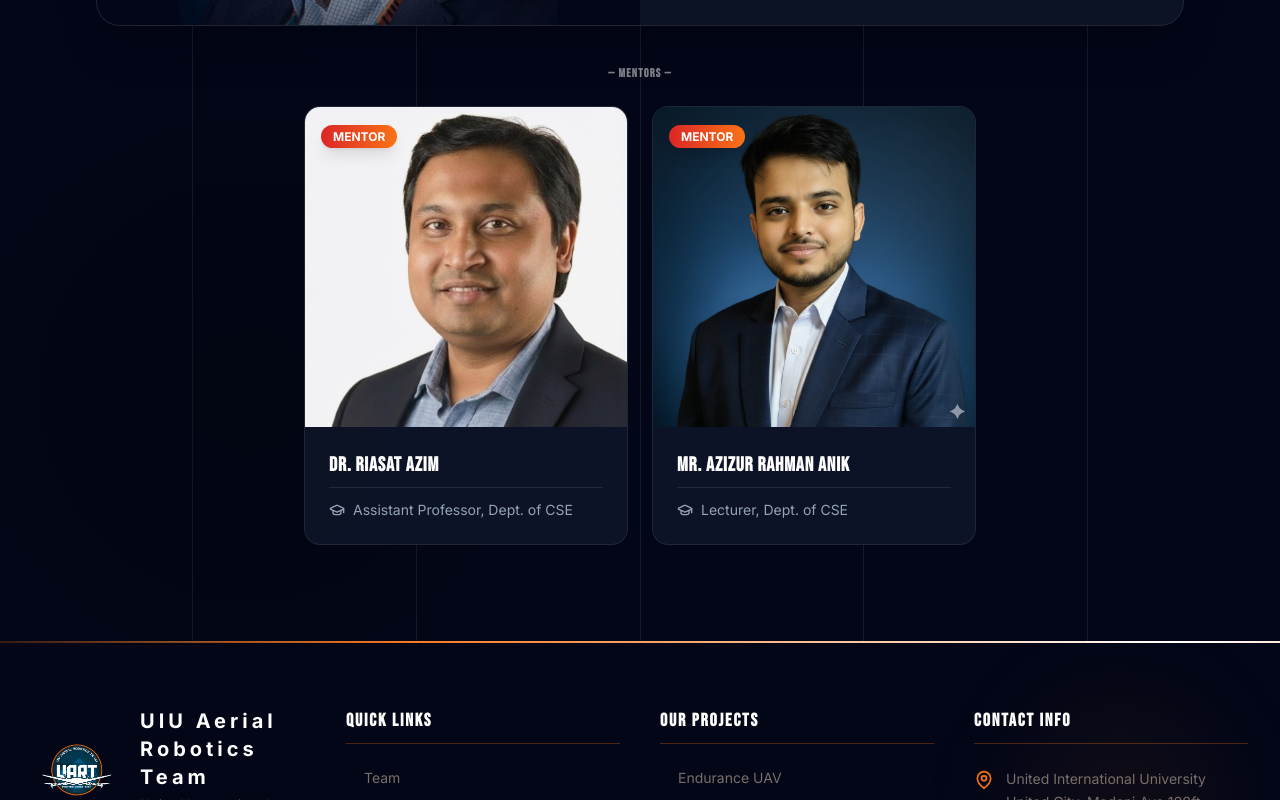
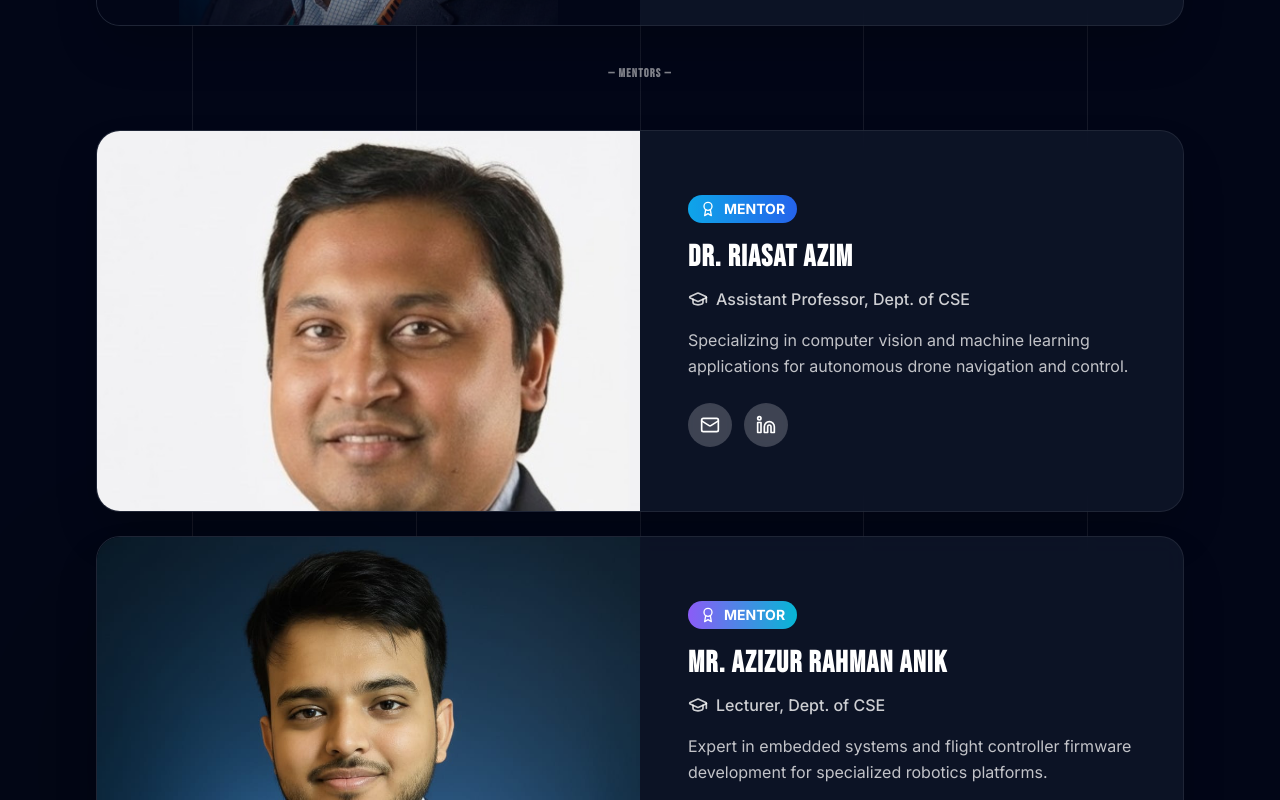
Before and after one commit to ifta-faisal/Web, a React (Vite) app: page /mentor in a window 1280 px wide. Shown: the part 1260-2060 px from the top of the page. Built offline with nearby package versions, Linux system fonts and the light colour scheme.

Commit message:
Modernize mentor cards layout and refactor LeadershipCard component

```diff
--- a/src/components/Mentors.tsx
+++ b/src/components/Mentors.tsx
@@ -39,21 +39,128 @@ const mentors = [
     id: 'mentor-1',
     name: 'Dr. Riasat Azim',
     role: 'MENTOR',
+    category: 'mentor' as const,
     department: 'Assistant Professor, Dept. of CSE',
     image: mentor2,
+    bio: 'Specializing in computer vision and machine learning applications for autonomous drone navigation and control.',
     email: 'riasat@cse.uiu.ac.bd',
     linkedin: 'https://www.linkedin.com/in/riasat-azim-23812356',
+    gradient: 'from-[#0ea5e9] to-[#2563eb]',
   },
   {
     id: 'mentor-2',
     name: 'Mr. Azizur Rahman Anik',
     role: 'MENTOR',
+    category: 'mentor' as const,
     department: 'Lecturer, Dept. of CSE',
     image: mentor3,
+    bio: 'Expert in embedded systems and flight controller firmware development for specialized robotics platforms.',
     email: 'azizur@cse.uiu.ac.bd',
     linkedin: 'https://www.linkedin.com/in/azizur-rahman-anik-056220260',
+    gradient: 'from-[#8b5cf6] to-[#06b6d4]',
   },
 ];
+
+const LeadershipCard = ({ person }: { person: any }) => (
+  <div className="group relative">
+    {/* Glow */}
+    <div className={`absolute inset-0 bg-gradient-to-r ${person.gradient || 'from-primary to-accent'} rounded-3xl blur-2xl opacity-0 group-hover:opacity-20 transition duration-500`} />
+
+    <div className="relative rounded-3xl overflow-hidden shadow-2xl border border-white/[0.08] bg-[rgba(15,23,42,0.8)] backdrop-blur-md">
+      <div className="grid md:grid-cols-2">
+
+        {/* ── Left: Photo or Placeholder ── */}
+        {person.isPlaceholder ? (
+          <div className="relative h-64 md:h-80 flex flex-col items-center justify-center bg-black/20">
+            <div className="w-28 h-28 rounded-full border-4 border-dashed border-white/30 flex items-center justify-center mb-4">
+              <UserPlus className="w-12 h-12 text-white/50" />
+            </div>
+            <p className="text-white/60 text-sm font-semibold tracking-widest uppercase">Position Open</p>
+          </div>
+        ) : (
+          <div className="relative overflow-hidden bg-[#020617]" style={{ minHeight: '380px' }}>
+            {/* Unified background glow for leadership cards */}
+            <div className={`absolute inset-0 bg-[radial-gradient(circle_at_50%_40%,${person.id.includes('mentor') ? '#1e3a8a' : '#1e3a8a'} 0%,transparent_75%)] opacity-30`} />
+
+            <img
+              src={person.image}
+              alt={person.name}
+              className={`ju-reveal w-full h-full absolute inset-0 transition-transform duration-700 ${person.id === 'director' || person.id === 'vc-advisor'
+                ? 'object-contain scale-[0.85] group-hover:scale-[0.9] translate-y-2'
+                : 'object-cover object-top group-hover:scale-105'
+                }`}
+              style={{
+                objectPosition: (person.id === 'director' || person.id === 'vc-advisor') ? 'center center' : 'center 0%',
+                maskImage: (person.id === 'director' || person.id === 'vc-advisor')
+                  ? 'radial-gradient(circle at 50% 45%, black 20%, transparent 90%)'
+                  : 'none',
+                WebkitMaskImage: (person.id === 'director' || person.id === 'vc-advisor')
+                  ? 'radial-gradient(circle at 50% 45%, black 20%, transparent 90%)'
+                  : 'none',
+              }}
+            />
+          </div>
+        )}
+
+        {/* ── Right: Content ── */}
+        <div className="p-8 md:p-12 flex flex-col justify-center text-white">
+          {/* Role badge */}
+          <div className={`inline-flex items-center gap-2 px-3 py-1 bg-gradient-to-r ${person.gradient || 'from-primary to-accent'} backdrop-blur-sm rounded-full text-sm font-bold mb-4 w-fit`}>
+            <Award className="w-4 h-4" />
+            {person.role}
+          </div>
+
+          {person.isPlaceholder ? (
+            <>
+              <h3 className="ju-reveal text-2xl md:text-3xl font-black mb-3 text-white/60 italic">
+                To Be Announced
+              </h3>
+              <p className="ju-reveal text-white/50 leading-relaxed">
+                We are actively seeking an experienced advisor to join our team. Stay tuned for updates.
+              </p>
+            </>
+          ) : (
+            <>
+              <h3 className="ju-reveal text-2xl md:text-3xl font-black mb-3">
+                {person.name}
+              </h3>
+              <div className="flex items-center text-white/80 mb-4">
+                <GraduationCap className="w-5 h-5 mr-2 flex-shrink-0" />
+                <span className="font-medium">{person.department}</span>
+              </div>
+              {person.bio && (
+                <p className="ju-reveal text-white/75 leading-relaxed mb-6">
+                  {person.bio}
+                </p>
+              )}
+              <div className="flex gap-3">
+                {person.email && (
+                  <a
+                    href={`mailto:${person.email}`}
+                    target="_blank" rel="noopener noreferrer"
+                    className="p-3 bg-white/20 backdrop-blur-sm rounded-full hover:bg-white hover:text-primary transition-all duration-300"
+                  >
+                    <Mail className="w-5 h-5" />
+                  </a>
+                )}
+                {person.linkedin && (
+                  <a
+                    href={person.linkedin}
+                    target="_blank" rel="noopener noreferrer"
+                    className="p-3 bg-white/20 backdrop-blur-sm rounded-full hover:bg-white hover:text-primary transition-all duration-300"
+                  >
+                    <Linkedin className="w-5 h-5" />
+                  </a>
+                )}
+              </div>
+            </>
+          )}
+        </div>
+
+      </div>
+    </div>
+  </div>
+);
 
 const Mentors = () => {
   const [filter, setFilter] = useState<'all' | 'advisor' | 'director' | 'mentor'>('all');
@@ -113,176 +220,31 @@ const Mentors = () => {
         </div>
 
         {/* ════════════════════════════════════════════════════════════
-            ── FEATURED: Advisor + Director (wide horizontal cards) ──
+            ── ADVISORS & DIRECTORS ──
             ════════════════════════════════════════════════════════════ */}
         {showFeatured && (
           <div className="flex flex-col gap-6 mb-10">
             {visibleFeatured.map(person => (
-              <div key={person.id} className="group relative">
-                {/* Glow */}
-                <div className={`absolute inset-0 bg-gradient-to-r ${person.gradient} rounded-3xl blur-2xl opacity-0 group-hover:opacity-20 transition duration-500`} />
-
-                <div className="relative rounded-3xl overflow-hidden shadow-2xl border border-white/[0.08] bg-[rgba(15,23,42,0.8)] backdrop-blur-md">
-                  <div className="grid md:grid-cols-2">
-
-                    {/* ── Left: Photo or Placeholder ── */}
-                    {person.isPlaceholder ? (
-                      <div className="relative h-64 md:h-80 flex flex-col items-center justify-center bg-black/20">
-                        <div className="w-28 h-28 rounded-full border-4 border-dashed border-white/30 flex items-center justify-center mb-4">
-                          <UserPlus className="w-12 h-12 text-white/50" />
-                        </div>
-                        <p className="ju-reveal text-white/60 text-sm font-semibold tracking-widest uppercase">Position Open</p>
-                      </div>
-                    ) : (
-                      <div className="relative overflow-hidden bg-[#020617]" style={{ minHeight: '380px' }}>
-                        {/* Unified background glow for leadership cards */}
-                        <div className="absolute inset-0 bg-[radial-gradient(circle_at_50%_40%,#1e3a8a_0%,transparent_75%)] opacity-30" />
-
-                        <img
-                          src={(person as typeof featured[1]).image}
-                          alt={person.name}
-                          className={`ju-reveal w-full h-full absolute inset-0 transition-transform duration-700 ${person.id === 'director' || person.id === 'vc-advisor'
-                              ? 'object-contain scale-[0.85] group-hover:scale-[0.9] translate-y-2'
-                              : 'object-cover object-top group-hover:scale-105'
-                            }`}
-                          style={{
-                            objectPosition: (person.id === 'director' || person.id === 'vc-advisor') ? 'center center' : 'center 0%',
-                            maskImage: (person.id === 'director' || person.id === 'vc-advisor')
-                              ? 'radial-gradient(circle at 50% 45%, black 20%, transparent 90%)'
-                              : 'none',
-                            WebkitMaskImage: (person.id === 'director' || person.id === 'vc-advisor')
-                              ? 'radial-gradient(circle at 50% 45%, black 20%, transparent 90%)'
-                              : 'none',
-                          }}
-                        />
-                      </div>
-                    )}
-
-                    {/* ── Right: Content ── */}
-                    <div className="p-8 md:p-12 flex flex-col justify-center text-white">
-                      {/* Role badge */}
-                      <div className={`inline-flex items-center gap-2 px-3 py-1 bg-gradient-to-r ${person.gradient} backdrop-blur-sm rounded-full text-sm font-bold mb-4 w-fit`}>
-                        <Award className="w-4 h-4" />
-                        {person.role}
-                      </div>
-
-                      {person.isPlaceholder ? (
-                        <>
-                          <h3 className="ju-reveal text-2xl md:text-3xl font-black mb-3 text-white/60 italic">
-                            To Be Announced
-                          </h3>
-                          <p className="ju-reveal text-white/50 leading-relaxed">
-                            We are actively seeking an experienced advisor to join our team. Stay tuned for updates.
-                          </p>
-                        </>
-                      ) : (
-                        <>
-                          <h3 className="ju-reveal text-2xl md:text-3xl font-black mb-3">
-                            {person.name}
-                          </h3>
-                          <div className="flex items-center text-white/80 mb-4">
-                            <GraduationCap className="w-5 h-5 mr-2 flex-shrink-0" />
-                            <span className="font-medium">{(person as typeof featured[1]).department}</span>
-                          </div>
-                          {(person as typeof featured[1]).bio && (
-                            <p className="ju-reveal text-white/75 leading-relaxed mb-6">
-                              {(person as typeof featured[1]).bio}
-                            </p>
-                          )}
-                          <div className="flex gap-3">
-                            {(person as typeof featured[1]).email && (
-                              <a
-                                href={`mailto:${(person as typeof featured[1]).email}`}
-                                target="_blank" rel="noopener noreferrer"
-                                className="p-3 bg-white/20 backdrop-blur-sm rounded-full hover:bg-white hover:text-primary transition-all duration-300"
-                              >
-                                <Mail className="w-5 h-5" />
-                              </a>
-                            )}
-                            {(person as typeof featured[1]).linkedin && (
-                              <a
-                                href={(person as typeof featured[1]).linkedin}
-                                target="_blank" rel="noopener noreferrer"
-                                className="p-3 bg-white/20 backdrop-blur-sm rounded-full hover:bg-white hover:text-primary transition-all duration-300"
-                              >
-                                <Linkedin className="w-5 h-5" />
-                              </a>
-                            )}
-                          </div>
-                        </>
-                      )}
-                    </div>
-
-                  </div>
-                </div>
-              </div>
+              <LeadershipCard key={person.id} person={person} />
             ))}
           </div>
         )}
 
         {/* ═══════════════════════════════════════════════════════════
-            ── MENTORS: Portrait card grid (unchanged style) ──
+            ── MENTORS ──
             ═══════════════════════════════════════════════════════════ */}
         {showMentors && (
-          <>
+          <div className="flex flex-col gap-6">
             {filter === 'all' && (
               <h3 className="ju-reveal text-center text-white/50 text-xs font-bold tracking-widest uppercase mb-6">
                 — Mentors —
               </h3>
             )}
-            <div className="grid grid-cols-1 sm:grid-cols-2 gap-6 max-w-2xl mx-auto">
-              {mentors.map(mentor => (
-                <div key={mentor.id} className="group relative">
-                  <div className="absolute inset-0 bg-gradient-to-r from-primary/20 to-accent/20 rounded-2xl blur-xl opacity-0 group-hover:opacity-100 transition duration-500" />
-                  <div className="card-modern rounded-2xl w-full h-full">
-
-                    {/* Photo */}
-                    <div className="relative h-64 sm:h-72 md:h-80 overflow-hidden">
-                      <img
-                        src={mentor.image}
-                        alt={mentor.name}
-                        className="ju-reveal w-full h-full object-cover object-top group-hover:scale-110 transition-transform duration-700"
-                      />
-                      <div className="absolute inset-0 bg-gradient-to-t from-black/80 via-black/20 to-transparent opacity-0 group-hover:opacity-100 transition-opacity duration-500" />
-
-                      {/* Badge */}
-                      <div className="absolute top-4 left-4">
-                        <span className="px-3 py-1 bg-gradient-to-r from-accent to-primary text-white text-xs font-bold rounded-full shadow-lg">
-                          {mentor.role}
-                        </span>
-                      </div>
-
-                      {/* Social icons */}
-                      <div className="absolute bottom-4 right-4 flex gap-2 opacity-0 group-hover:opacity-100 transition-opacity duration-500 transform translate-y-4 group-hover:translate-y-0">
-                        <a href={`mailto:${mentor.email}`} target="_blank" rel="noopener noreferrer"
-                          className="p-2 bg-white/20 backdrop-blur-sm border border-white/30 rounded-full hover:bg-white hover:text-primary text-white transition-all">
-                          <Mail className="w-4 h-4" />
-                        </a>
-                        <a href={mentor.linkedin} target="_blank" rel="noopener noreferrer"
-                          className="p-2 bg-white/20 backdrop-blur-sm border border-white/30 rounded-full hover:bg-white hover:text-primary text-white transition-all">
-                          <Linkedin className="w-4 h-4" />
-                        </a>
-                      </div>
-                    </div>
-
-                    {/* Body */}
-                    <div className="p-4 sm:p-6">
-                      <h3 className="ju-reveal text-lg sm:text-xl font-bold text-white mb-2 group-hover:text-primary transition-colors">
-                        {mentor.name}
-                      </h3>
-                      <div className="flex items-center text-slate-400 text-sm pt-3 border-t border-surface-2">
-                        <GraduationCap className="w-4 h-4 mr-2 flex-shrink-0" />
-                        {mentor.department}
-                      </div>
-                    </div>
-
-                  </div>
-                </div>
-              ))}
-            </div>
-          </>
+            {mentors.map(mentor => (
+              <LeadershipCard key={mentor.id} person={mentor} />
+            ))}
+          </div>
         )}
-
       </div>
     </section>
   );
```
